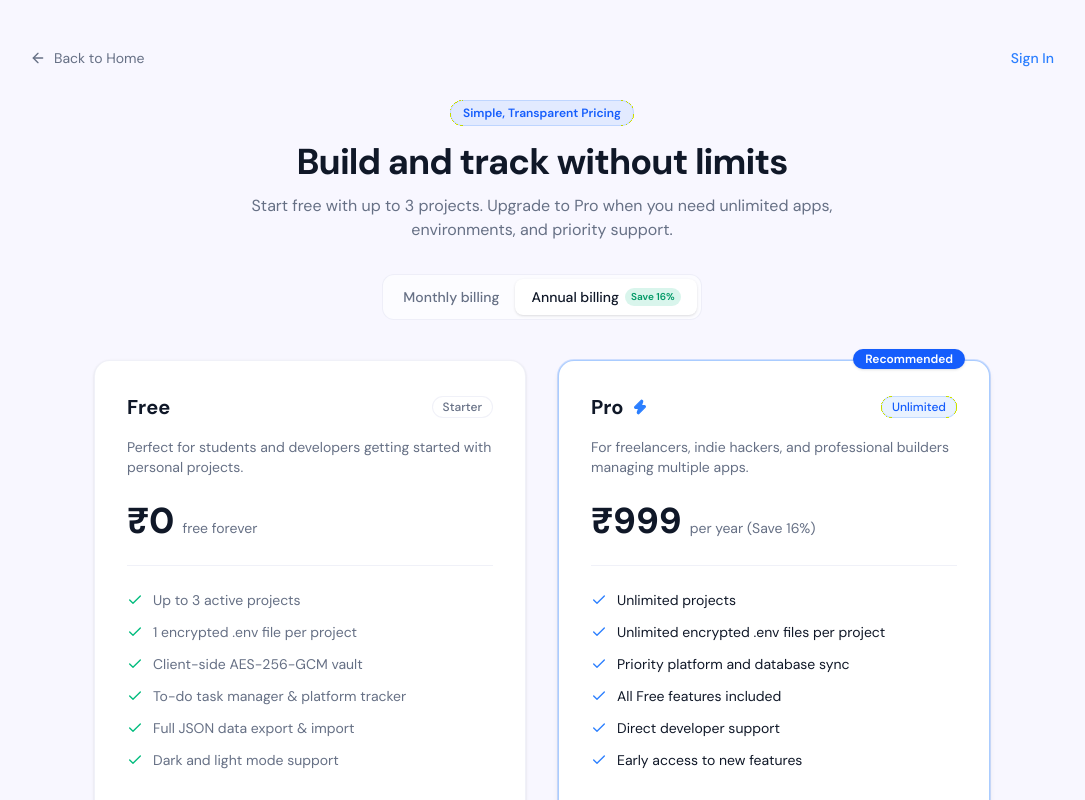
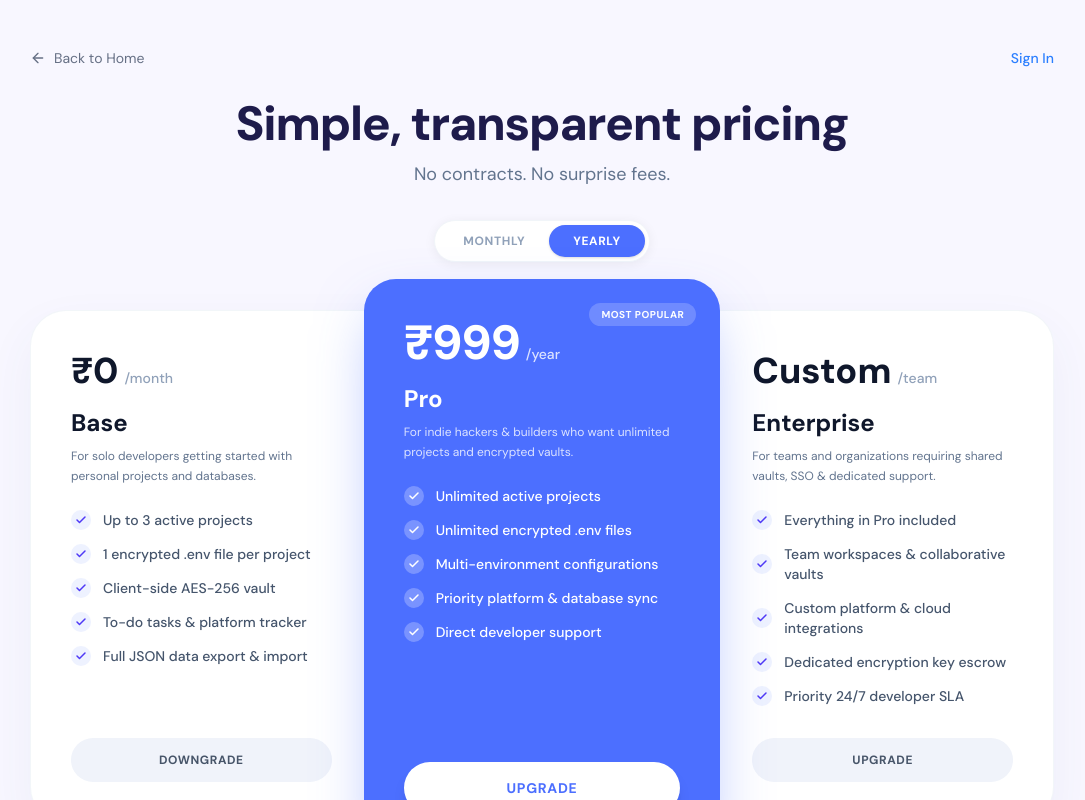
Before and after one commit to dharanigovardhan2008/TheCore, a Next.js app: page /pricing in a window 1280 px wide. Shown: the top 800 px of the page, without its empty margins (98-1183 px from the left). Built offline with nearby package versions, Linux system fonts and the light colour scheme; no server answers.

Commit message:
feat(pricing): implement 3-card elevated Pro pricing layout matching design reference

```diff
--- a/app/dashboard/settings/billing/BillingClient.tsx
+++ b/app/dashboard/settings/billing/BillingClient.tsx
@@ -399,38 +399,40 @@ export default function BillingClient({ usage }: BillingClientProps) {
               onClick={() => setSelectedCycle('month')}
               className={`p-6 rounded-2xl border transition-premium cursor-pointer flex flex-col justify-between relative backdrop-blur-md ${
                 selectedCycle === 'month'
-                  ? 'border-indigo-400/90 bg-white/95 dark:bg-black/40 shadow-lg shadow-indigo-500/10 ring-2 ring-indigo-400/20'
-                  : 'border-white/80 dark:border-white/10 bg-white/50 dark:bg-black/20 hover:border-indigo-200/80 hover:bg-white/80 shadow-xs'
+                  ? 'bg-[#4C6FFF] text-white shadow-xl shadow-indigo-500/25 border-transparent ring-2 ring-indigo-400/30'
+                  : 'border-white/80 dark:border-white/10 bg-white/50 dark:bg-black/20 hover:border-indigo-200/80 hover:bg-white/80 text-[var(--text-primary)] shadow-xs'
               }`}
             >
               <div>
                 <div className="flex items-center justify-between mb-3">
                   <div className="flex items-center gap-3">
                     <div className={`w-5 h-5 rounded-full flex items-center justify-center transition-colors ${
-                      selectedCycle === 'month' ? 'bg-indigo-600 text-white shadow-xs' : 'border border-slate-300/80 bg-white/80'
+                      selectedCycle === 'month' ? 'bg-white text-[#4C6FFF] shadow-xs' : 'border border-slate-300/80 bg-white/80 text-slate-400'
                     }`}>
                       {selectedCycle === 'month' && <Check className="w-3 h-3 stroke-[3]" />}
                     </div>
-                    <span className="font-bold text-base text-[var(--text-primary)]">Monthly Plan</span>
+                    <span className="font-bold text-base">Monthly Plan</span>
                   </div>
                   <div className="text-right">
-                    <span className="text-2xl font-black text-[var(--text-primary)]">₹99</span>
-                    <span className="text-xs text-[var(--text-secondary)] ml-1">/ month</span>
+                    <span className="text-2xl font-black">₹99</span>
+                    <span className={`text-xs ml-1 ${selectedCycle === 'month' ? 'text-white/80' : 'text-[var(--text-secondary)]'}`}>/ month</span>
                   </div>
                 </div>
 
-                <p className="text-xs text-[var(--text-secondary)] mb-4">
+                <p className={`text-xs mb-4 ${selectedCycle === 'month' ? 'text-white/80' : 'text-[var(--text-secondary)]'}`}>
                   Flexible month-to-month access. Extends subscription by 30 days.
                 </p>
               </div>
 
-              <div className="space-y-2 pt-4 border-t border-slate-100 dark:border-white/10 text-xs text-[var(--text-primary)]">
+              <div className={`space-y-2 pt-4 border-t text-xs ${
+                selectedCycle === 'month' ? 'border-white/20 text-white' : 'border-slate-100 dark:border-white/10 text-[var(--text-primary)]'
+              }`}>
                 <div className="flex items-center gap-2">
-                  <CheckCircle2 className={`w-4 h-4 shrink-0 ${selectedCycle === 'month' ? 'text-indigo-600' : 'text-slate-400'}`} />
+                  <CheckCircle2 className={`w-4 h-4 shrink-0 ${selectedCycle === 'month' ? 'text-white' : 'text-slate-400'}`} />
                   <span>Unlimited projects & .env vaults</span>
                 </div>
                 <div className="flex items-center gap-2">
-                  <CheckCircle2 className={`w-4 h-4 shrink-0 ${selectedCycle === 'month' ? 'text-indigo-600' : 'text-slate-400'}`} />
+                  <CheckCircle2 className={`w-4 h-4 shrink-0 ${selectedCycle === 'month' ? 'text-white' : 'text-slate-400'}`} />
                   <span>Full access for 30 days</span>
                 </div>
               </div>
@@ -441,12 +443,14 @@ export default function BillingClient({ usage }: BillingClientProps) {
               onClick={() => setSelectedCycle('year')}
               className={`p-6 rounded-2xl border transition-premium cursor-pointer flex flex-col justify-between relative backdrop-blur-md ${
                 selectedCycle === 'year'
-                  ? 'border-indigo-400/90 bg-white/95 dark:bg-black/40 shadow-lg shadow-indigo-500/10 ring-2 ring-indigo-400/20'
-                  : 'border-white/80 dark:border-white/10 bg-white/50 dark:bg-black/20 hover:border-indigo-200/80 hover:bg-white/80 shadow-xs'
+                  ? 'bg-[#4C6FFF] text-white shadow-xl shadow-indigo-500/25 border-transparent ring-2 ring-indigo-400/30'
+                  : 'border-white/80 dark:border-white/10 bg-white/50 dark:bg-black/20 hover:border-indigo-200/80 hover:bg-white/80 text-[var(--text-primary)] shadow-xs'
               }`}
             >
-              {/* Savings Badge - Clean typography without AI sparkles */}
-              <div className="absolute -top-3 right-6 px-3 py-1 rounded-full text-[10px] font-black uppercase tracking-wider bg-emerald-600 text-white shadow-xs">
+              {/* Savings Badge */}
+              <div className={`absolute -top-3 right-6 px-3 py-1 rounded-full text-[10px] font-black uppercase tracking-wider shadow-xs ${
+                selectedCycle === 'year' ? 'bg-white/25 text-white backdrop-blur-sm' : 'bg-emerald-600 text-white'
+              }`}>
                 Save 16% • Best Value
               </div>
 
@@ -454,30 +458,32 @@ export default function BillingClient({ usage }: BillingClientProps) {
                 <div className="flex items-center justify-between mb-3">
                   <div className="flex items-center gap-3">
                     <div className={`w-5 h-5 rounded-full flex items-center justify-center transition-colors ${
-                      selectedCycle === 'year' ? 'bg-indigo-600 text-white shadow-xs' : 'border border-slate-300/80 bg-white/80'
+                      selectedCycle === 'year' ? 'bg-white text-[#4C6FFF] shadow-xs' : 'border border-slate-300/80 bg-white/80 text-slate-400'
                     }`}>
                       {selectedCycle === 'year' && <Check className="w-3 h-3 stroke-[3]" />}
                     </div>
-                    <span className="font-bold text-base text-[var(--text-primary)]">Annual Plan</span>
+                    <span className="font-bold text-base">Annual Plan</span>
                   </div>
                   <div className="text-right">
-                    <span className="text-2xl font-black text-[var(--text-primary)]">₹999</span>
-                    <span className="text-xs text-[var(--text-secondary)] ml-1">/ year</span>
+                    <span className="text-2xl font-black">₹999</span>
+                    <span className={`text-xs ml-1 ${selectedCycle === 'year' ? 'text-white/80' : 'text-[var(--text-secondary)]'}`}>/ year</span>
                   </div>
                 </div>
 
-                <p className="text-xs text-[var(--text-secondary)] mb-4">
+                <p className={`text-xs mb-4 ${selectedCycle === 'year' ? 'text-white/80' : 'text-[var(--text-secondary)]'}`}>
                   Billed annually. Extends subscription by 365 days (equivalent to ₹83/month).
                 </p>
               </div>
 
-              <div className="space-y-2 pt-4 border-t border-slate-100 dark:border-white/10 text-xs text-[var(--text-primary)]">
+              <div className={`space-y-2 pt-4 border-t text-xs ${
+                selectedCycle === 'year' ? 'border-white/20 text-white' : 'border-slate-100 dark:border-white/10 text-[var(--text-primary)]'
+              }`}>
                 <div className="flex items-center gap-2">
-                  <CheckCircle2 className={`w-4 h-4 shrink-0 ${selectedCycle === 'year' ? 'text-indigo-600' : 'text-slate-400'}`} />
+                  <CheckCircle2 className={`w-4 h-4 shrink-0 ${selectedCycle === 'year' ? 'text-white' : 'text-slate-400'}`} />
                   <span>Full year (365 days) uninterrupted Pro</span>
                 </div>
                 <div className="flex items-center gap-2">
-                  <CheckCircle2 className={`w-4 h-4 shrink-0 ${selectedCycle === 'year' ? 'text-indigo-600' : 'text-slate-400'}`} />
+                  <CheckCircle2 className={`w-4 h-4 shrink-0 ${selectedCycle === 'year' ? 'text-white' : 'text-slate-400'}`} />
                   <span>Includes 7-day money-back guarantee</span>
                 </div>
               </div>
--- a/app/pricing/PricingClient.tsx
+++ b/app/pricing/PricingClient.tsx
@@ -133,79 +133,77 @@ export default function PricingClient({
           )}
         </div>
 
-        {/* Heading */}
-        <div className="text-center max-w-2xl mx-auto mb-10">
-          <div className="inline-flex items-center gap-1.5 px-3 py-1 rounded-full text-xs font-semibold bg-blue-500/10 text-blue-600 dark:text-blue-400 mb-4 border border-blue-500/20">
-            Simple, Transparent Pricing
-          </div>
-          <h1 className="text-3xl sm:text-4xl font-bold tracking-tight mb-3">
-            Build and track without limits
+        {/* Heading & Subtitle exactly matching reference */}
+        <div className="text-center max-w-2xl mx-auto mb-12">
+          <h1 className="text-3xl sm:text-4xl lg:text-5xl font-extrabold tracking-tight text-[#1E1B4B] dark:text-white mb-3">
+            Simple, transparent pricing
           </h1>
-          <p className="text-[var(--text-content-secondary)] text-sm sm:text-base">
-            Start free with up to 3 projects. Upgrade to Pro when you need unlimited apps, environments, and priority support.
+          <p className="text-slate-500 dark:text-slate-400 text-base sm:text-lg font-normal">
+            No contracts. No surprise fees.
           </p>
 
-          {/* Billing Cycle Switcher */}
-          <div className="mt-8 inline-flex items-center p-1 rounded-xl bg-[var(--bg-grouped)] border border-[var(--separator)]">
+          {/* Billing Cycle Pill Switcher */}
+          <div className="mt-8 inline-flex items-center p-1 rounded-full bg-white dark:bg-slate-900 shadow-[0_2px_12px_rgba(0,0,0,0.06)] border border-slate-100 dark:border-slate-800">
             <button
               type="button"
               onClick={() => setCycle('month')}
-              className={`px-4 py-2 text-xs sm:text-sm font-medium rounded-lg transition-all cursor-pointer ${
+              className={`px-6 py-2 text-xs font-bold tracking-wider uppercase rounded-full transition-all cursor-pointer ${
                 cycle === 'month'
-                  ? 'bg-[var(--bg-surface)] text-[var(--text-content)] shadow-sm'
-                  : 'text-[var(--text-content-secondary)] hover:text-[var(--text-content)]'
+                  ? 'bg-[#4C6FFF] text-white shadow-sm'
+                  : 'text-slate-400 hover:text-slate-600 dark:hover:text-slate-200'
               }`}
             >
-              Monthly billing
+              MONTHLY
             </button>
             <button
               type="button"
               onClick={() => setCycle('year')}
-              className={`px-4 py-2 text-xs sm:text-sm font-medium rounded-lg transition-all flex items-center gap-1.5 cursor-pointer ${
+              className={`px-6 py-2 text-xs font-bold tracking-wider uppercase rounded-full transition-all cursor-pointer ${
                 cycle === 'year'
-                  ? 'bg-[var(--bg-surface)] text-[var(--text-content)] shadow-sm'
-                  : 'text-[var(--text-content-secondary)] hover:text-[var(--text-content)]'
+                  ? 'bg-[#4C6FFF] text-white shadow-sm'
+                  : 'text-slate-400 hover:text-slate-600 dark:hover:text-slate-200'
               }`}
             >
-              <span>Annual billing</span>
-              <span className="text-[10px] font-semibold px-1.5 py-0.5 rounded-full bg-emerald-500/15 text-emerald-600 dark:text-emerald-400">
-                Save 16%
-              </span>
+              YEARLY
             </button>
           </div>
         </div>
 
         {errorMsg && (
-          <div className="max-w-md mx-auto mb-8 p-4 rounded-xl bg-red-500/10 border border-red-500/20 text-red-600 dark:text-red-400 text-sm text-center">
+          <div className="max-w-md mx-auto mb-8 p-4 rounded-2xl bg-red-500/10 border border-red-500/20 text-red-600 dark:text-red-400 text-sm text-center font-medium">
             {errorMsg}
           </div>
         )}
 
-        {/* Pricing Cards */}
-        <div className="grid grid-cols-1 md:grid-cols-2 gap-8 max-w-4xl mx-auto mb-12">
-          {/* Free Card */}
-          <div className="bg-[var(--bg-surface)] rounded-2xl border border-[var(--separator)] p-8 shadow-sm flex flex-col justify-between">
+        {/* 3-Card Unified Container Matching Exact Screenshot */}
+        <div className="relative max-w-5xl mx-auto mb-16">
+          <div className="bg-white dark:bg-slate-900 rounded-[32px] sm:rounded-[36px] shadow-[0_20px_50px_rgba(70,80,160,0.06)] dark:shadow-none border border-slate-100/90 dark:border-slate-800/80 grid grid-cols-1 lg:grid-cols-3 items-stretch relative">
+
+            {/* Card 1: Base */}
+            <div className="p-8 sm:p-10 flex flex-col justify-between rounded-t-[32px] lg:rounded-tr-none lg:rounded-l-[32px]">
               <div>
-              <div className="flex items-center justify-between mb-4">
-                <h3 className="text-xl font-bold">{freePlan.name}</h3>
-                <span className="px-2.5 py-0.5 rounded-full text-xs font-medium bg-[var(--bg-grouped)] text-[var(--text-content-secondary)] border border-[var(--separator)]">
-                  {freePlan.badge}
-                </span>
+                <div className="flex items-baseline mb-4">
+                  <span className="text-4xl font-extrabold text-slate-900 dark:text-white">₹0</span>
+                  <span className="text-sm font-medium text-slate-400 dark:text-slate-500 ml-1.5">/month</span>
                 </div>
-              <p className="text-sm text-[var(--text-content-secondary)] mb-6 min-h-[40px]">
-                {freePlan.description}
+                <h3 className="text-2xl font-bold text-slate-900 dark:text-white mb-2">Base</h3>
+                <p className="text-xs text-slate-500 dark:text-slate-400 min-h-[36px] leading-relaxed mb-6">
+                  For solo developers getting started with personal projects and databases.
                 </p>
 
-              <div className="mb-6">
-                <span className="text-4xl font-extrabold">₹0</span>
-                <span className="text-sm text-[var(--text-content-secondary)] ml-2">free forever</span>
+                <div className="space-y-3.5 mb-8">
+                  {[
+                    'Up to 3 active projects',
+                    '1 encrypted .env file per project',
+                    'Client-side AES-256 vault',
+                    'To-do tasks & platform tracker',
+                    'Full JSON data export & import',
+                  ].map((feat, idx) => (
+                    <div key={idx} className="flex items-center gap-3 text-sm text-slate-600 dark:text-slate-300">
+                      <div className="w-5 h-5 rounded-full bg-indigo-50 dark:bg-indigo-950/50 text-indigo-600 dark:text-indigo-400 flex items-center justify-center shrink-0">
+                        <Check className="w-3 h-3 stroke-[3]" />
                       </div>
-
-              <div className="border-t border-[var(--separator)] pt-6 space-y-3 mb-8">
-                {freePlan.features.map((feature, idx) => (
-                  <div key={idx} className="flex items-start gap-2.5 text-sm">
-                    <Check className="w-4 h-4 text-emerald-500 shrink-0 mt-0.5" />
-                    <span className="text-[var(--text-content-secondary)]">{feature}</span>
+                      <span className="font-medium text-xs sm:text-sm">{feat}</span>
                     </div>
                   ))}
                 </div>
@@ -213,50 +211,54 @@ export default function PricingClient({
 
               <div>
                 {isLoggedIn && !isPro ? (
-                <div className="w-full py-2.5 text-center text-sm font-medium rounded-xl bg-[var(--bg-grouped)] text-[var(--text-content-secondary)] border border-[var(--separator)]">
+                  <div className="w-full py-3.5 px-6 rounded-full bg-[#F0F3FA] dark:bg-slate-800 text-slate-500 dark:text-slate-400 font-bold text-xs uppercase tracking-wider text-center">
                     Current Plan
                   </div>
                 ) : (
                   <Link
                     href={isLoggedIn ? '/dashboard' : '/signup'}
-                  className="block w-full py-2.5 text-center text-sm font-medium rounded-xl bg-[var(--bg-grouped)] hover:bg-[var(--separator)] text-[var(--text-content)] border border-[var(--separator)] transition-colors"
+                    className="block w-full py-3.5 px-6 rounded-full bg-[#F0F3FA] dark:bg-slate-800 hover:bg-[#E4E8F2] dark:hover:bg-slate-700 text-[#475569] dark:text-slate-200 font-bold text-xs uppercase tracking-wider text-center transition-colors"
                   >
-                  {isLoggedIn ? 'Go to Dashboard' : 'Get Started Free'}
+                    {isLoggedIn ? 'Go to Dashboard' : 'Downgrade'}
                   </Link>
                 )}
               </div>
             </div>
 
-          {/* Pro Card */}
-          <div className="bg-[var(--bg-surface)] rounded-2xl border border-blue-500/40 ring-1 ring-blue-500/20 p-8 shadow-md relative flex flex-col justify-between">
-            <div className="absolute -top-3 right-6 px-3 py-0.5 rounded-full text-xs font-semibold bg-blue-600 text-white shadow-sm">
-              Recommended
+            {/* Card 2: Pro (Center Elevated Hero Card) */}
+            <div className="relative z-10 lg:-my-8 lg:-mx-2 rounded-[28px] sm:rounded-[32px] bg-[#4C6FFF] text-white p-8 sm:p-10 shadow-[0_25px_60px_-15px_rgba(76,111,255,0.5)] flex flex-col justify-between">
+              {/* Most Popular Badge */}
+              <div className="absolute top-6 right-6 px-3 py-1 rounded-full text-[10px] font-bold tracking-wider uppercase bg-white/20 text-white backdrop-blur-sm">
+                MOST POPULAR
               </div>
 
               <div>
-              <div className="flex items-center justify-between mb-4">
-                <h3 className="text-xl font-bold flex items-center gap-2">
-                  {proPlan.name}
-                  <Zap className="w-4 h-4 text-blue-500 fill-blue-500" />
-                </h3>
-                <span className="px-2.5 py-0.5 rounded-full text-xs font-medium bg-blue-500/10 text-blue-600 dark:text-blue-400 border border-blue-500/20">
-                  {proPlan.badge}
+                <div className="flex items-baseline mb-4">
+                  <span className="text-4xl sm:text-5xl font-extrabold text-white tracking-tight">
+                    ₹{cycle === 'year' ? '999' : '99'}
+                  </span>
+                  <span className="text-sm font-medium text-white/80 ml-1.5">
+                    {cycle === 'year' ? '/year' : '/month'}
                   </span>
                 </div>
-              <p className="text-sm text-[var(--text-content-secondary)] mb-6 min-h-[40px]">
-                {proPlan.description}
+                <h3 className="text-2xl font-bold text-white mb-2">Pro</h3>
+                <p className="text-xs text-white/80 min-h-[36px] leading-relaxed mb-6">
+                  For indie hackers & builders who want unlimited projects and encrypted vaults.
                 </p>
 
-              <div className="mb-6">
-                <span className="text-4xl font-extrabold">₹{pricing.amountInRupees}</span>
-                <span className="text-sm text-[var(--text-content-secondary)] ml-2">{pricing.periodLabel}</span>
+                <div className="space-y-3.5 mb-8">
+                  {[
+                    'Unlimited active projects',
+                    'Unlimited encrypted .env files',
+                    'Multi-environment configurations',
+                    'Priority platform & database sync',
+                    'Direct developer support',
+                  ].map((feat, idx) => (
+                    <div key={idx} className="flex items-center gap-3 text-sm text-white">
+                      <div className="w-5 h-5 rounded-full bg-white/25 text-white flex items-center justify-center shrink-0">
+                        <Check className="w-3 h-3 stroke-[3]" />
                       </div>
-
-              <div className="border-t border-[var(--separator)] pt-6 space-y-3 mb-8">
-                {proPlan.features.map((feature, idx) => (
-                  <div key={idx} className="flex items-start gap-2.5 text-sm">
-                    <Check className="w-4 h-4 text-blue-500 shrink-0 mt-0.5" />
-                    <span className="text-[var(--text-content)]">{feature}</span>
+                      <span className="font-medium text-xs sm:text-sm">{feat}</span>
                     </div>
                   ))}
                 </div>
@@ -265,16 +267,16 @@ export default function PricingClient({
               <div>
                 {isPro ? (
                   <div className="space-y-2">
-                  <div className="w-full py-2.5 text-center text-sm font-medium rounded-xl bg-blue-500/15 text-blue-600 dark:text-blue-400 border border-blue-500/20">
+                    <div className="w-full py-2.5 px-4 rounded-full bg-white/20 text-white text-xs font-semibold text-center backdrop-blur-xs">
                       Pro Active {planExpiresAt && `(until ${new Date(planExpiresAt).toLocaleDateString()})`}
                     </div>
                     <button
                       type="button"
                       onClick={handleUpgrade}
                       disabled={loading}
-                    className="w-full py-2 text-center text-xs font-medium rounded-xl bg-[var(--bg-grouped)] hover:bg-[var(--separator)] text-[var(--text-content)] transition-colors cursor-pointer"
+                      className="w-full py-3.5 px-6 rounded-full bg-white hover:bg-white/95 text-[#4C6FFF] font-bold text-xs uppercase tracking-wider shadow-lg active:scale-95 transition-all text-center block cursor-pointer disabled:opacity-50"
                     >
-                    {loading ? 'Opening checkout...' : `Extend Pro for ₹${pricing.amountInRupees}`}
+                      {loading ? 'Connecting...' : `Extend Pro for ₹${cycle === 'year' ? '999' : '99'}`}
                     </button>
                   </div>
                 ) : (
@@ -282,19 +284,61 @@ export default function PricingClient({
                     type="button"
                     onClick={handleUpgrade}
                     disabled={loading}
-                  className="w-full py-3 px-4 text-center text-sm font-semibold rounded-xl bg-blue-600 hover:bg-blue-700 text-white shadow-sm transition-all flex items-center justify-center gap-2 cursor-pointer disabled:opacity-50"
+                    className="w-full py-3.5 sm:py-4 px-6 rounded-full bg-white hover:bg-white/95 text-[#4C6FFF] font-bold text-xs sm:text-sm uppercase tracking-wider shadow-lg active:scale-95 transition-all text-center block cursor-pointer disabled:opacity-50"
                   >
                     {loading ? (
-                    <>
-                      <Loader2 className="w-4 h-4 animate-spin" />
-                      Opening Cashfree Checkout...
-                    </>
+                      <span className="flex items-center justify-center gap-2">
+                        <Loader2 className="w-4 h-4 animate-spin text-[#4C6FFF]" />
+                        <span>Opening Cashfree...</span>
+                      </span>
                     ) : (
-                    `Upgrade to Pro — ₹${pricing.amountInRupees}`
+                      'Upgrade'
                     )}
                   </button>
                 )}
               </div>
+            </div>
+
+            {/* Card 3: Enterprise */}
+            <div className="p-8 sm:p-10 flex flex-col justify-between rounded-b-[32px] lg:rounded-bl-none lg:rounded-r-[32px]">
+              <div>
+                <div className="flex items-baseline mb-4">
+                  <span className="text-4xl font-extrabold text-slate-900 dark:text-white">Custom</span>
+                  <span className="text-sm font-medium text-slate-400 dark:text-slate-500 ml-1.5">/team</span>
+                </div>
+                <h3 className="text-2xl font-bold text-slate-900 dark:text-white mb-2">Enterprise</h3>
+                <p className="text-xs text-slate-500 dark:text-slate-400 min-h-[36px] leading-relaxed mb-6">
+                  For teams and organizations requiring shared vaults, SSO & dedicated support.
+                </p>
+
+                <div className="space-y-3.5 mb-8">
+                  {[
+                    'Everything in Pro included',
+                    'Team workspaces & collaborative vaults',
+                    'Custom platform & cloud integrations',
+                    'Dedicated encryption key escrow',
+                    'Priority 24/7 developer SLA',
+                  ].map((feat, idx) => (
+                    <div key={idx} className="flex items-center gap-3 text-sm text-slate-600 dark:text-slate-300">
+                      <div className="w-5 h-5 rounded-full bg-indigo-50 dark:bg-indigo-950/50 text-indigo-600 dark:text-indigo-400 flex items-center justify-center shrink-0">
+                        <Check className="w-3 h-3 stroke-[3]" />
+                      </div>
+                      <span className="font-medium text-xs sm:text-sm">{feat}</span>
+                    </div>
+                  ))}
+                </div>
+              </div>
+
+              <div>
+                <a
+                  href="mailto:billing@thecore.indevs.in?subject=TheCore Enterprise Plan Inquiry"
+                  className="block w-full py-3.5 px-6 rounded-full bg-[#F0F3FA] dark:bg-slate-800 hover:bg-[#E4E8F2] dark:hover:bg-slate-700 text-[#475569] dark:text-slate-200 font-bold text-xs uppercase tracking-wider text-center transition-colors"
+                >
+                  Upgrade
+                </a>
+              </div>
+            </div>
+
           </div>
         </div>
 
```
Lines whose indentation alone changed are shown as unchanged.
